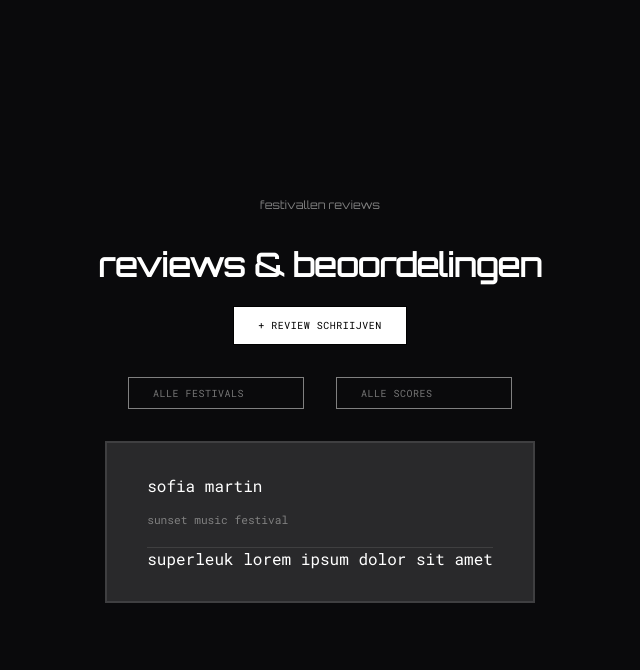
After one commit to jamiedegans/SunsetTickets, a PHP site: page /userPages/reviews.html in a window 1280 px wide. The commit adds this page. Shown: the top 670 px of the page, without its empty margins (320-960 px from the left). Run offline with PHP 8.4, Linux system fonts and the light colour scheme.

Commit message:
Add reviews page, styles and ticket web component
Add a new reviews user page (app/userPages/reviews.html) with layout, Google fonts and example review markup. Update app/css/style.css with review-related styles (.review-container, .review-box, .collum) and a commented avatar snippet. Add a tickets.js web component (app/scripts/tickets.js) defining <ticket-card> which accepts ticket, location and date attributes and renders a ticket card. Also remove extra blank lines in app/userPages/account.html.

```diff
--- a/app/css/style.css
+++ b/app/css/style.css
@@ -166,7 +166,29 @@ main {
     grid-auto-rows: auto;
 }
 
+    /* vraag ann docent over dit stuk
 
+    width: 40px;
+    height: 40px;
+    border-radius: 50%;
+    background: var(--graphite);
+    border: 1px solid var(--border);
+    display: flex;
+    align-items: center;
+    justify-content: center;
+    font-size: 12px;
+    font-weight: 500;
+    color: var(--silver);
+    font-family: 'Orbitron', monospace; */
+
+.review-container{
+    display: flex;
+    flex-direction: column;
+    flex-wrap: wrap;
+    align-items: center;
+    align-content: space-around;
+    justify-content: space-between;
+}
 
 .tcenter {
     text-align: center;
@@ -240,9 +262,23 @@ hr {
     width: max-content;
 }
 
+.review-box{
+    background: #29292B;
+    border: 2px solid rgba(255, 255, 250, 0.10);;
+    padding: 2vh 5vh;
+    margin-bottom: 2vh;
+}
 
-
-
+.collum {
+    display: flex;
+    flex-direction: row;
+    flex-wrap: nowrap;
+    gap: 2rem;
+    padding-bottom: 2rem;
+    padding-top: 2rem;
+    height: 2rem;
+    width: auto;
+}
 
 .login-welcom-box {
     width: 100%;
--- a/app/userPages/account.html
+++ b/app/userPages/account.html
@@ -35,8 +35,6 @@
                 </ul>
             </div>
         </aside>
-
-
 
         <main class="main-content">
            <p>welkom terug, sofia</p>
--- /dev/null
+++ b/app/userPages/reviews.html
@@ -0,0 +1,37 @@
+<!DOCTYPE html>
+<html lang="en">
+
+<head>
+    <meta charset="UTF-8">
+    <meta name="viewport" content="width=device-width, initial-scale=1.0">
+    <title>Document</title>
+    <link rel="stylesheet" href="../css/style.css">
+    <link href="https://fonts.googleapis.com/css2?family=Orbitron&family=Roboto+Mono&display=swap" rel="stylesheet">
+
+</head>
+
+<body>
+    <header></header>
+    <main class="row-down review-container">
+        <div class="review-container">
+            <p class="orbitron font-gray small">festivallen reviews</p>
+            <h1 class="orbitron">reviews & beoordelingen</h1>
+            <a class="btn white"> + review schriijven</a>
+        </div>
+
+        <div class="collum">
+            <input class="btn font-gray" type="text" placeholder="alle festivals">
+            <input class="btn font-gray" type="text" placeholder="alle scores">
+        </div>
+
+        <div class="review-box">
+            <p class="font-white roboto">sofia martin</p>
+            <p class="small font-gray roboto">sunset music festival</p>
+            <p class="line-above">superleuk lorem ipsum dolor sit amet </p>
+        </div>
+
+
+    </main>
+</body>
+
+</html>
```
Also changed, not shown: app/scripts/tickets.js (added, +23 -0 lines).
